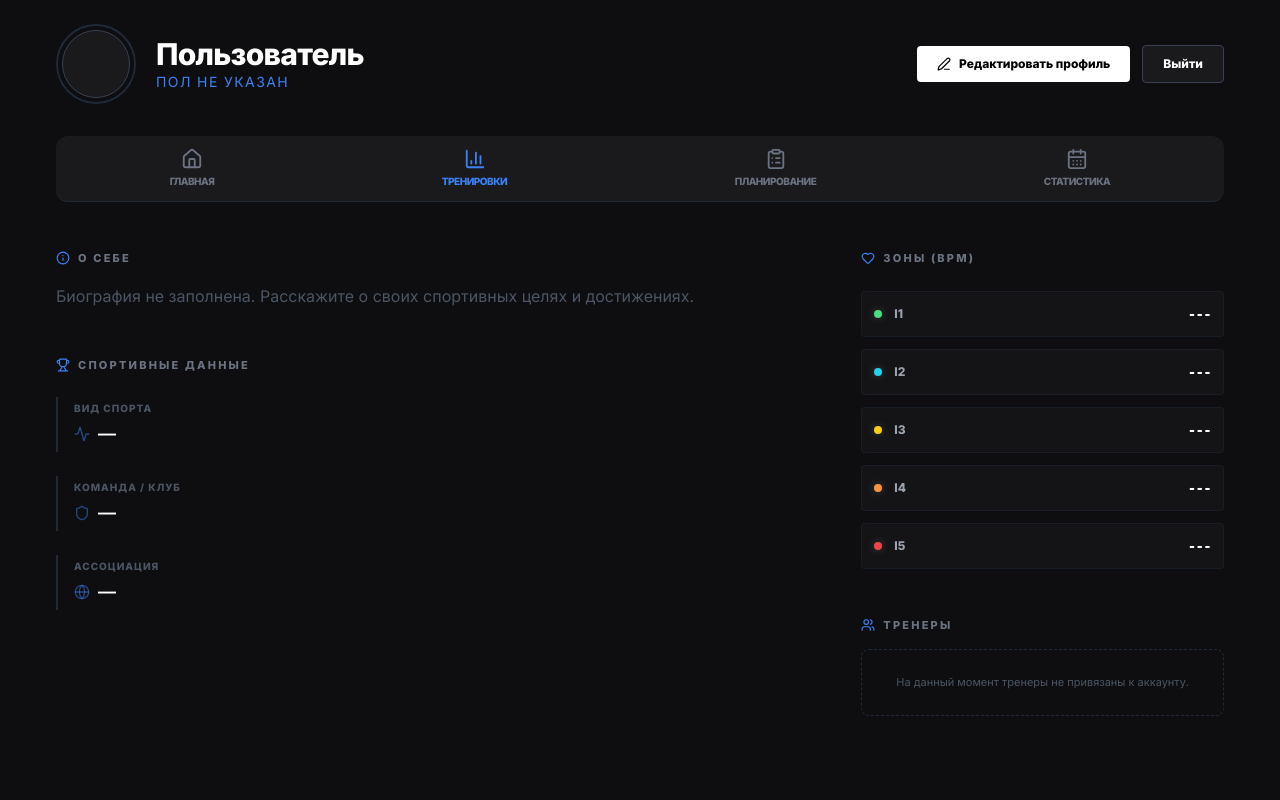
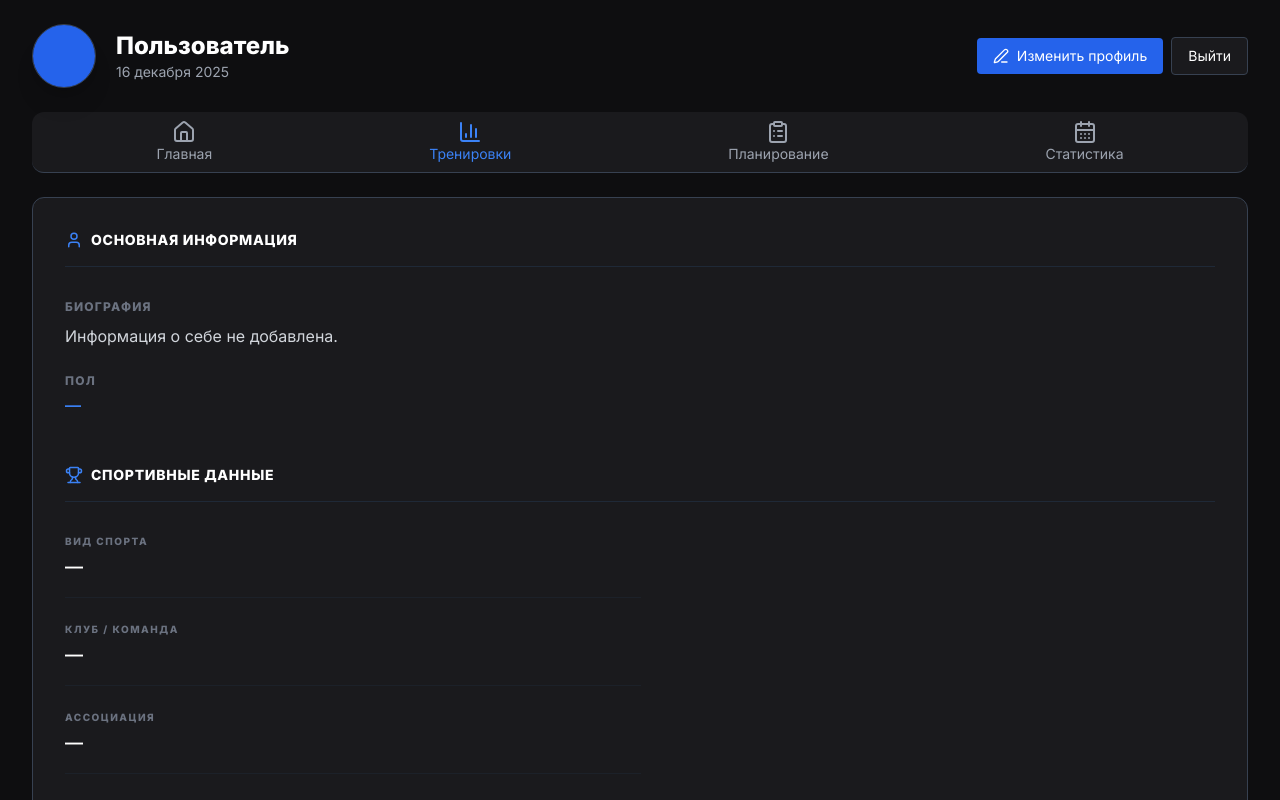
Before and after one commit to mbaliabin/dagbook-test, a React (Vite) app in the folder fasx-frontend/: page /account in a window 1280 px wide. Shown: the top 800 px of the page. Built offline with nearby package versions, Linux system fonts and the light colour scheme.

Commit message:
Доработка AccountPage.tsx 52

```diff
--- a/fasx-frontend/src/pages/AccountPage.tsx
+++ b/fasx-frontend/src/pages/AccountPage.tsx
@@ -4,8 +4,7 @@ import dayjs from "dayjs";
 import "dayjs/locale/ru";
 import {
   Home, BarChart3, ClipboardList, CalendarDays,
-  Plus, LogOut, User, Trophy, Heart, Edit3, Users, ChevronDown, Camera,
-  Shield, Activity, Globe, Info
+  Plus, LogOut, User, Trophy, Heart, Edit3, Users, ChevronDown, Camera
 } from "lucide-react";
 
 import EditAccountModal from "../components/AccountPage/EditAccountModal";
@@ -55,132 +54,133 @@ export default function AccountPage() {
   ];
 
   if (loading && !profile) return (
-    <div className="min-h-screen bg-[#0e0e10] flex items-center justify-center text-white italic">
-       Загрузка...
+    <div className="min-h-screen bg-[#0e0e10] flex items-center justify-center text-white">
+      <div className="w-10 h-10 border-2 border-blue-600 border-t-transparent rounded-full animate-spin"></div>
     </div>
   );
 
   return (
-    <div className="min-h-screen bg-[#0e0e10] text-white px-4 py-6 font-sans antialiased">
-      <div className="max-w-[1200px] mx-auto space-y-8 px-4">
+    <div className="min-h-screen bg-[#0e0e10] text-white px-4 py-6 font-sans">
+      <div className="max-w-[1600px] mx-auto space-y-6 px-4">
 
         {/* HEADER */}
-        <div className="flex flex-col md:flex-row md:items-center md:justify-between gap-6">
+        <div className="flex flex-col md:flex-row md:items-center md:justify-between gap-4 mb-4">
           <div className="flex items-center space-x-5">
-            <div className="w-20 h-20 rounded-full border-2 border-gray-800 p-1">
-              <div className="w-full h-full rounded-full bg-[#1a1a1d] flex items-center justify-center overflow-hidden border border-gray-700">
+            <div className="w-16 h-16 rounded-full bg-[#1a1a1d] border border-gray-700 overflow-hidden shadow-xl">
               {profile?.avatarUrl ? (
                 <img src={profile.avatarUrl} className="w-full h-full object-cover" alt="Avatar" />
               ) : (
-                  <span className="text-2xl font-bold">{profile?.name?.charAt(0).toUpperCase()}</span>
+                <div className="w-full h-full flex items-center justify-center text-xl font-bold bg-blue-600">
+                  {profile?.name?.charAt(0).toUpperCase()}
+                </div>
               )}
             </div>
-            </div>
             <div>
-              <h1 className="text-3xl font-extrabold tracking-tight">{profile?.name || "Пользователь"}</h1>
-              <p className="text-sm text-blue-500 font-medium uppercase tracking-widest">{profile?.profile?.gender || "Пол не указан"}</p>
+              <h1 className="text-2xl font-bold">{profile?.name || "Пользователь"}</h1>
+              <p className="text-sm text-gray-400">{dayjs().format("D MMMM YYYY")}</p>
             </div>
           </div>
-
-          <div className="flex items-center space-x-3">
-            <button onClick={() => setIsModalOpen(true)} className="bg-white text-black hover:bg-gray-200 text-xs px-5 py-2.5 rounded font-bold transition-all flex items-center">
-              <Edit3 size={14} className="mr-2" /> Редактировать профиль
+          <div className="flex items-center space-x-2">
+            <button onClick={() => setIsModalOpen(true)} className="bg-blue-600 hover:bg-blue-700 text-white text-sm px-4 py-2 rounded flex items-center transition-colors">
+              <Edit3 className="w-4 h-4 mr-2"/> Изменить профиль
             </button>
-            <button onClick={() => { localStorage.removeItem("token"); navigate("/login"); }} className="bg-[#1a1a1d] border border-gray-700 text-white text-xs px-5 py-2.5 rounded font-bold hover:bg-gray-800 transition-all">
+            <button onClick={() => { localStorage.removeItem("token"); navigate("/login"); }} className="bg-[#1a1a1d] border border-gray-700 hover:bg-gray-800 text-white text-sm px-4 py-2 rounded transition-colors">
               Выйти
             </button>
           </div>
         </div>
 
-        {/* NAV */}
-        <div className="flex justify-around bg-[#1a1a1d] border-b border-gray-800 py-3 rounded-xl">
+        {/* NAVIGATION */}
+        <div className="flex justify-around bg-[#1a1a1d] border-b border-gray-700 py-2 px-4 rounded-xl mb-6">
           {menuItems.map((item) => {
             const Icon = item.icon;
             const isActive = location.pathname === item.path || (item.path === "/profile" && location.pathname === "/account");
             return (
-              <button key={item.path} onClick={() => navigate(item.path)} className={`flex flex-col items-center gap-1 transition-colors ${isActive ? "text-blue-500" : "text-gray-500 hover:text-white"}`}>
-                <Icon size={22} />
-                <span className="text-[10px] font-bold uppercase tracking-tighter">{item.label}</span>
+              <button key={item.path} onClick={() => navigate(item.path)} className={`flex flex-col items-center text-sm transition-colors ${isActive ? "text-blue-500" : "text-gray-400 hover:text-white"}`}>
+                <Icon className="w-6 h-6" />
+                <span>{item.label}</span>
               </button>
             );
           })}
         </div>
 
-        {/* MAIN BODY */}
-        <div className="grid md:grid-cols-3 gap-10 pt-4">
+        {/* CONTENT */}
+        <div className="bg-[#1a1a1d] rounded-xl border border-gray-700 p-8 space-y-12">
 
-          {/* LEFT COLUMN: BIO & SPORT */}
-          <div className="md:col-span-2 space-y-12">
-
-            {/* БИОГРАФИЯ - ТЕПЕРЬ ПРОСТО ТЕКСТ */}
+          {/* SECTION 1: PERSONAL */}
           <section>
-              <h2 className="text-[11px] font-black uppercase text-gray-500 tracking-[0.2em] mb-4 flex items-center gap-2">
-                <Info size={14} className="text-blue-500" /> О себе
-              </h2>
-              <div className="text-gray-300 leading-relaxed text-base max-w-2xl">
-                {profile?.profile?.bio ? (
-                  <p>{profile.profile.bio}</p>
-                ) : (
-                  <p className="text-gray-600 italic">Биография не заполнена. Расскажите о своих спортивных целях и достижениях.</p>
-                )}
+            <div className="flex items-center gap-2 mb-8 border-b border-gray-800 pb-4">
+              <User size={18} className="text-blue-500" />
+              <h2 className="text-sm font-bold uppercase tracking-wider">Основная информация</h2>
+            </div>
+            <div className="space-y-6">
+              <div>
+                <p className="text-xs text-gray-500 uppercase font-bold mb-2 tracking-widest">Биография</p>
+                <div className="text-gray-300 text-base leading-relaxed max-w-3xl">
+                  {profile?.profile?.bio || "Информация о себе не добавлена."}
+                </div>
+              </div>
+              <div className="flex gap-10">
+                <div>
+                  <p className="text-xs text-gray-500 uppercase font-bold mb-1 tracking-widest">Пол</p>
+                  <p className="text-blue-500 font-semibold">{profile?.profile?.gender || "—"}</p>
+                </div>
+              </div>
             </div>
           </section>
 
-            {/* СПОРТ - ЧИСТЫЙ СПИСОК БЕЗ РАМОК */}
+          {/* SECTION 2: SPORT — ЧИСТЫЙ СПИСОК */}
           <section>
-              <h2 className="text-[11px] font-black uppercase text-gray-500 tracking-[0.2em] mb-6 flex items-center gap-2">
-                <Trophy size={14} className="text-blue-500" /> Спортивные данные
-              </h2>
-              <div className="space-y-6">
+            <div className="flex items-center gap-2 mb-8 border-b border-gray-800 pb-4">
+              <Trophy size={18} className="text-blue-500" />
+              <h2 className="text-sm font-bold uppercase tracking-wider">Спортивные данные</h2>
+            </div>
+            <div className="grid grid-cols-1 gap-6 max-w-xl">
               {[
-                  { label: 'Вид спорта', value: profile?.profile?.sportType, icon: Activity },
-                  { label: 'Команда / Клуб', value: profile?.profile?.club, icon: Shield },
-                  { label: 'Ассоциация', value: profile?.profile?.association, icon: Globe }
+                { label: 'Вид спорта', value: profile?.profile?.sportType },
+                { label: 'Клуб / Команда', value: profile?.profile?.club },
+                { label: 'Ассоциация', value: profile?.profile?.association }
               ].map((item, i) => (
-                  <div key={i} className="flex flex-col border-l-2 border-gray-800 pl-4 py-1">
-                    <span className="text-[10px] text-gray-600 uppercase font-bold tracking-widest mb-1">{item.label}</span>
-                    <div className="flex items-center gap-2 text-white font-semibold text-lg">
-                      <item.icon size={16} className="text-blue-500/50" />
-                      {item.value || "—"}
-                    </div>
-                  </div>
-                ))}
-              </div>
-            </section>
-          </div>
-
-          {/* RIGHT COLUMN: ZONES & COACHES */}
-          <div className="space-y-12">
-
-            {/* ЗОНЫ ЧСС */}
-            <section>
-              <h2 className="text-[11px] font-black uppercase text-gray-500 tracking-[0.2em] mb-6 flex items-center gap-2">
-                <Heart size={14} className="text-blue-500" /> Зоны (BPM)
-              </h2>
-              <div className="space-y-3">
-                {hrZonesData.map((z) => (
-                  <div key={z.label} className="flex items-center justify-between bg-[#1a1a1d]/50 p-3 rounded border border-gray-800/50">
-                    <div className="flex items-center gap-3">
-                      <div style={{ backgroundColor: z.color }} className="w-2 h-2 rounded-full shadow-[0_0_8px_rgba(255,255,255,0.2)]"></div>
-                      <span className="text-xs font-bold text-gray-400 uppercase">{z.label}</span>
-                    </div>
-                    <span className="text-sm font-mono font-bold text-white tracking-tighter">{z.range}</span>
+                <div key={i} className="flex flex-col border-b border-gray-800/50 pb-4">
+                  <span className="text-[10px] text-gray-500 uppercase font-bold tracking-[0.15em] mb-1">{item.label}</span>
+                  <span className="text-lg font-semibold text-white">{item.value || "—"}</span>
                 </div>
               ))}
             </div>
           </section>
 
-            {/* ТРЕНЕРЫ */}
+          {/* SECTION 3: HR ZONES */}
           <section>
-              <h2 className="text-[11px] font-black uppercase text-gray-500 tracking-[0.2em] mb-4 flex items-center gap-2">
-                <Users size={14} className="text-blue-500" /> Тренеры
-              </h2>
-              <div className="border border-dashed border-gray-800 rounded-lg p-6 text-center">
-                <p className="text-[11px] text-gray-600 italic">На данный момент тренеры не привязаны к аккаунту.</p>
+            <div className="flex items-center gap-2 mb-8 border-b border-gray-800 pb-4">
+              <Heart size={18} className="text-blue-500" />
+              <h2 className="text-sm font-bold uppercase tracking-wider">Пульсовые зоны</h2>
+            </div>
+            <div className="flex flex-wrap gap-4">
+              {hrZonesData.map((z) => (
+                <div key={z.label} className="flex flex-col bg-[#0e0e10] border border-gray-700 rounded-lg min-w-[120px] p-4">
+                   <div className="flex items-center gap-2 mb-1">
+                      <div style={{ backgroundColor: z.color }} className="w-2 h-2 rounded-full"></div>
+                      <span className="text-[10px] font-bold text-gray-500 uppercase">{z.label}</span>
+                   </div>
+                   <span className="text-xl font-bold">{z.range}</span>
+                </div>
+              ))}
             </div>
           </section>
+
+          {/* SECTION 4: COACHES */}
+          <section>
+            <div className="flex justify-between items-center mb-8 border-b border-gray-800 pb-4">
+              <div className="flex items-center gap-2">
+                <Users size={18} className="text-blue-500" />
+                <h2 className="text-sm font-bold uppercase tracking-wider">Тренеры</h2>
               </div>
-
+              <ChevronDown size={20} className="text-gray-500 cursor-pointer" />
+            </div>
+            <div className="text-gray-500 italic text-sm border border-dashed border-gray-800 p-8 rounded-lg text-center">
+              Список тренеров пуст
+            </div>
+          </section>
         </div>
       </div>
 
```
Lines whose indentation alone changed are shown as unchanged.
